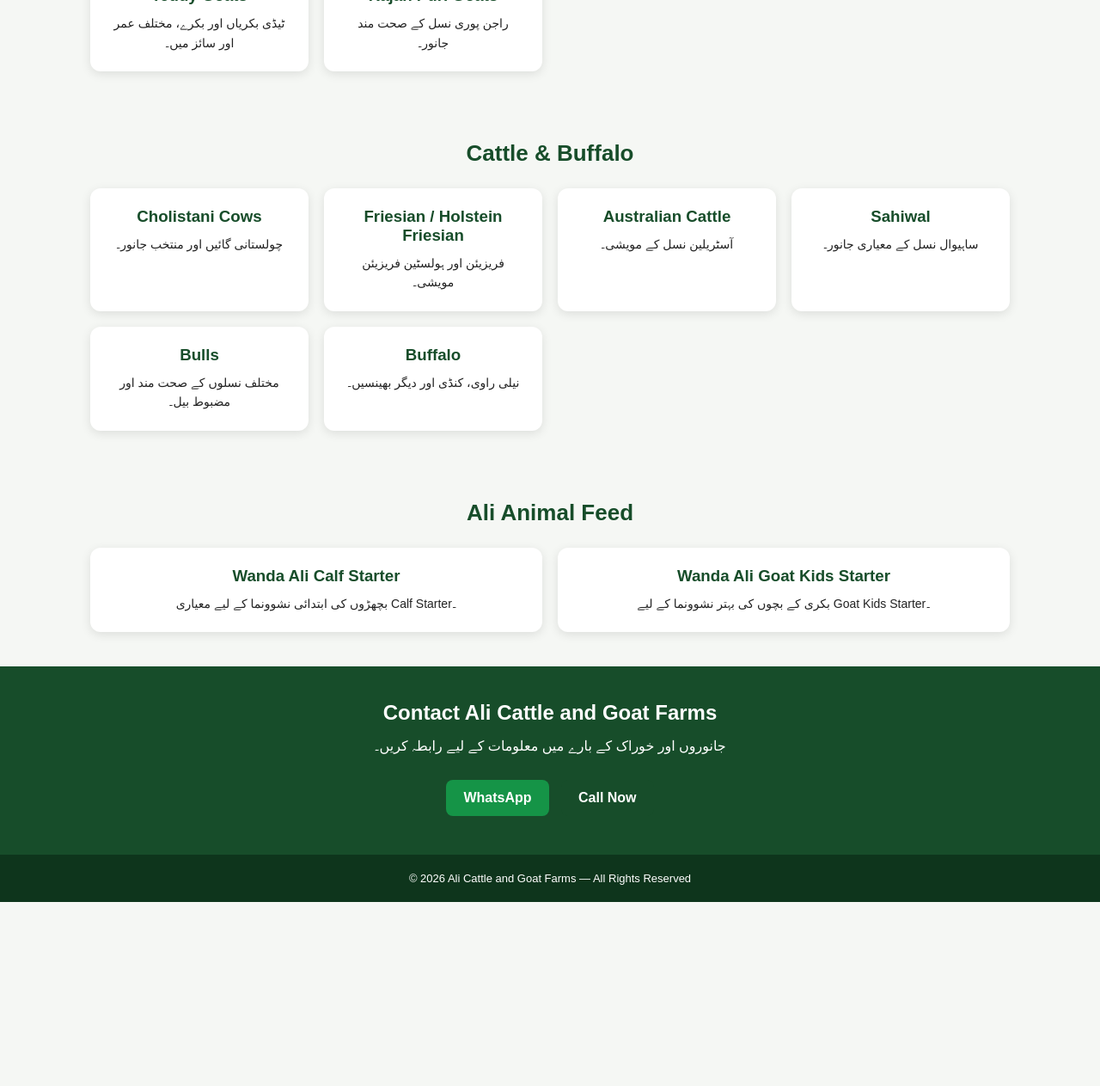
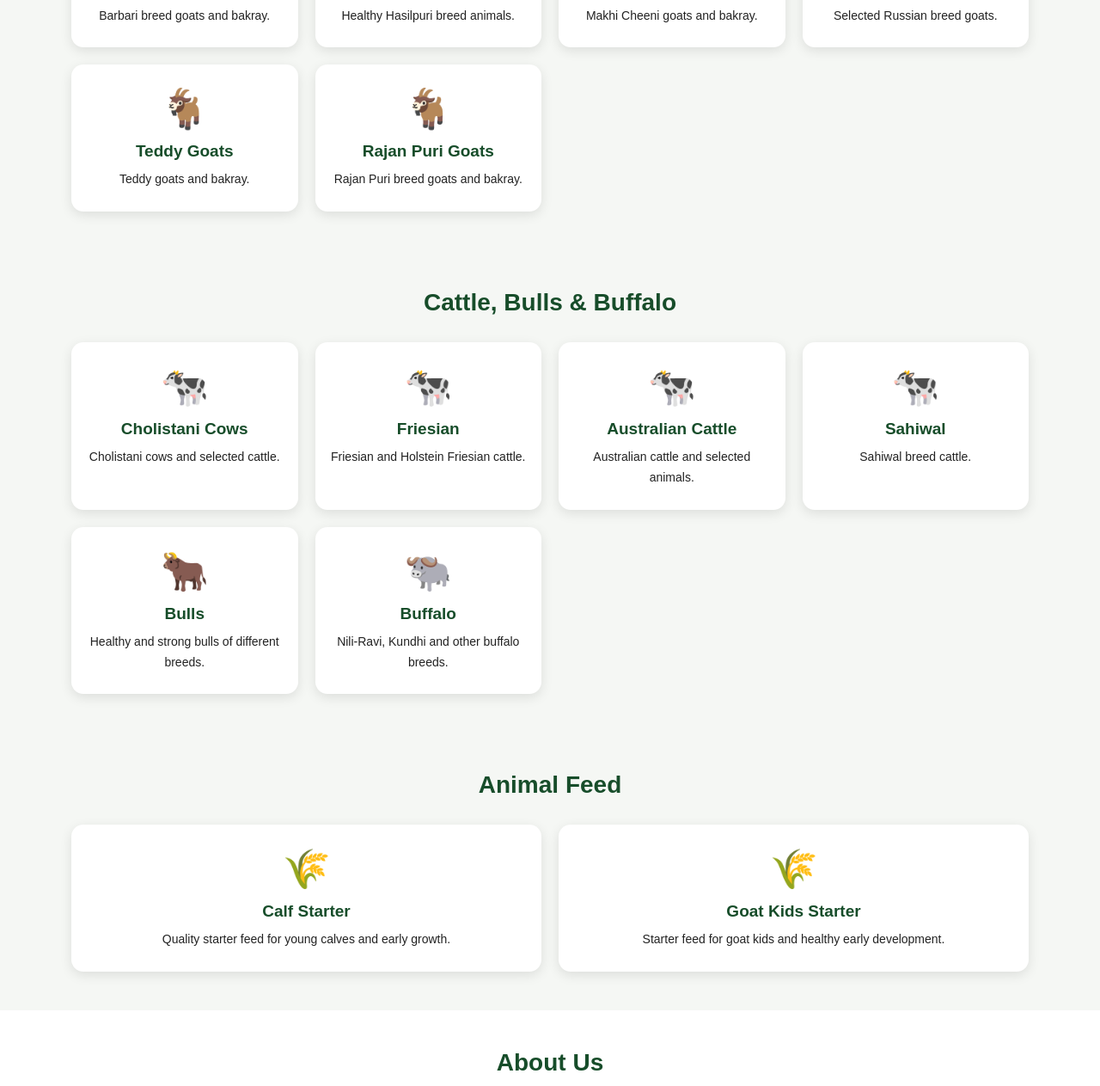
Before and after one commit to Alicattleandgoatfarms/alicattleandgoatfarms.github.io, a plain HTML site: page index.html in a window 1280 px wide. Shown: the part 702-1965 px from the top of the page at 86% size. Before the commit the page ends 1751 px from the top, so only its background shows below. Drawn offline with Linux system fonts and the light colour scheme.

Commit message:
Update index.html

```diff
--- a/index.html
+++ b/index.html
@@ -3,14 +3,19 @@
 <head>
 <meta charset="UTF-8">
 <meta name="viewport" content="width=device-width, initial-scale=1.0">
+
 <title>Ali Cattle and Goat Farms</title>
 
 <style>
 *{
-    box-sizing:border-box;
     margin:0;
     padding:0;
-    font-family:Arial, sans-serif;
+    box-sizing:border-box;
+    font-family:Arial,sans-serif;
+}
+
+html{
+    scroll-behavior:smooth;
 }
 
 body{
@@ -21,12 +26,12 @@
 header{
     background:#174d2a;
     color:white;
-    padding:20px 15px;
     text-align:center;
+    padding:28px 15px;
 }
 
 header h1{
-    font-size:28px;
+    font-size:30px;
     margin-bottom:8px;
 }
 
@@ -35,12 +40,12 @@
 }
 
 nav{
-    background:#0e351c;
-    padding:12px;
+    background:#0d321a;
     text-align:center;
+    padding:13px 5px;
     position:sticky;
     top:0;
-    z-index:10;
+    z-index:100;
 }
 
 nav a{
@@ -48,24 +53,26 @@
     text-decoration:none;
     margin:0 8px;
     font-size:14px;
+    font-weight:bold;
 }
 
 .hero{
-    padding:55px 20px;
     text-align:center;
-    background:linear-gradient(135deg,#dcefdc,#f8f8f8);
+    padding:65px 20px;
+    background:linear-gradient(135deg,#dff0df,#ffffff);
 }
 
 .hero h2{
-    font-size:30px;
     color:#174d2a;
+    font-size:34px;
     margin-bottom:15px;
 }
 
 .hero p{
-    max-width:700px;
+    max-width:750px;
     margin:auto;
-    line-height:1.7;
+    line-height:1.8;
+    font-size:16px;
 }
 
 .buttons{
@@ -74,7 +81,7 @@
 
 .btn{
     display:inline-block;
-    padding:12px 20px;
+    padding:13px 23px;
     margin:5px;
     border-radius:8px;
     text-decoration:none;
@@ -83,7 +90,7 @@
 }
 
 .whatsapp{
-    background:#159447;
+    background:#168c45;
 }
 
 .call{
@@ -91,73 +98,105 @@
 }
 
 section{
-    padding:40px 15px;
-    max-width:1100px;
+    max-width:1150px;
     margin:auto;
+    padding:45px 18px;
 }
 
 .section-title{
     text-align:center;
     color:#174d2a;
-    margin-bottom:25px;
-    font-size:26px;
+    font-size:28px;
+    margin-bottom:30px;
 }
 
 .cards{
     display:grid;
     grid-template-columns:repeat(auto-fit,minmax(220px,1fr));
-    gap:18px;
+    gap:20px;
 }
 
 .card{
     background:white;
-    padding:22px;
-    border-radius:12px;
-    box-shadow:0 3px 12px rgba(0,0,0,.10);
+    padding:25px 18px;
+    border-radius:14px;
     text-align:center;
+    box-shadow:0 4px 14px rgba(0,0,0,.10);
+    transition:.2s;
+}
+
+.card:hover{
+    transform:translateY(-4px);
+}
+
+.icon{
+    font-size:45px;
+    margin-bottom:12px;
 }
 
 .card h3{
     color:#174d2a;
     margin-bottom:10px;
+    font-size:19px;
 }
 
 .card p{
-    line-height:1.6;
+    line-height:1.7;
     font-size:14px;
+}
+
+.about{
+    background:white;
+    max-width:none;
+    text-align:center;
+}
+
+.about p{
+    max-width:800px;
+    margin:auto;
+    line-height:1.9;
 }
 
 .contact{
     background:#174d2a;
     color:white;
+    max-width:none;
     text-align:center;
-    max-width:none;
 }
 
 .contact h2{
     margin-bottom:15px;
 }
 
+.contact p{
+    line-height:1.8;
+}
+
 footer{
-    background:#0e351c;
+    background:#0d321a;
     color:white;
     text-align:center;
-    padding:20px;
+    padding:22px 15px;
     font-size:13px;
 }
 
 @media(max-width:600px){
+
     header h1{
-        font-size:23px;
+        font-size:24px;
+    }
+
+    .hero{
+        padding:50px 15px;
     }
 
     .hero h2{
-        font-size:24px;
+        font-size:27px;
     }
 
     nav a{
         display:inline-block;
-        margin:5px;
+        margin:5px 6px;
     }
 }
 </style>
@@ -175,143 +214,199 @@
     <a href="#goats">Goats</a>
     <a href="#cattle">Cattle</a>
     <a href="#feed">Feed</a>
+    <a href="#about">About</a>
     <a href="#contact">Contact</a>
 </nav>
 
 <section class="hero" id="home">
-    <h2>Welcome to Ali Cattle and Goat Farms</h2>
+
+    <h2>Ali Cattle and Goat Farms</h2>
+
     <p>
-        بکری، بھیڑ، گائے، بیل اور بھینس کی خرید و فروخت۔
-        صحت مند جانور، معیاری خوراک اور قابلِ اعتماد خدمت۔
+        Quality livestock, healthy animals and reliable service.
+        We deal in goats, bakray, cattle, bulls, buffalo and quality animal feed.
     </p>
 
     <div class="buttons">
-        <a class="btn whatsapp" href="https://wa.me/923002098270">
-            WhatsApp
+
+        <a class="btn whatsapp"
+        href="https://wa.me/923002098270">
+        WhatsApp
         </a>
 
-        <a class="btn call" href="tel:+923002098270">
-            Call Now
+        <a class="btn call"
+        href="tel:+923002098270">
+        Call Now
         </a>
+
     </div>
+
 </section>
 
+
 <section id="goats">
+
     <h2 class="section-title">Goats & Bakray</h2>
 
     <div class="cards">
 
         <div class="card">
+            <div class="icon">🐐</div>
             <h3>Barbari Goats</h3>
-            <p>صحت مند اور اچھی نسل کی باربری بکریاں اور بکرے۔</p>
+            <p>Barbari breed goats and bakray.</p>
         </div>
 
         <div class="card">
+            <div class="icon">🐐</div>
             <h3>Hasilpuri Goats</h3>
-            <p>حاصل پوری نسل کے معیاری جانور۔</p>
+            <p>Healthy Hasilpuri breed animals.</p>
         </div>
 
         <div class="card">
+            <div class="icon">🐐</div>
             <h3>Makhi Cheeni</h3>
-            <p>مکھی چینی بکریاں اور بکرے۔</p>
+            <p>Makhi Cheeni goats and bakray.</p>
         </div>
 
         <div class="card">
+            <div class="icon">🐐</div>
             <h3>Russian Goats</h3>
-            <p>روسی نسل کے منتخب جانور۔</p>
+            <p>Selected Russian breed goats.</p>
         </div>
 
         <div class="card">
+            <div class="icon">🐐</div>
             <h3>Teddy Goats</h3>
-            <p>ٹیڈی بکریاں اور بکرے، مختلف عمر اور سائز میں۔</p>
+            <p>Teddy goats and bakray.</p>
         </div>
 
         <div class="card">
+            <div class="icon">🐐</div>
             <h3>Rajan Puri Goats</h3>
-            <p>راجن پوری نسل کے صحت مند جانور۔</p>
+            <p>Rajan Puri breed goats and bakray.</p>
         </div>
 
     </div>
+
 </section>
 
+
 <section id="cattle">
-    <h2 class="section-title">Cattle & Buffalo</h2>
+
+    <h2 class="section-title">Cattle, Bulls & Buffalo</h2>
 
     <div class="cards">
 
         <div class="card">
+            <div class="icon">🐄</div>
             <h3>Cholistani Cows</h3>
-            <p>چولستانی گائیں اور منتخب جانور۔</p>
+            <p>Cholistani cows and selected cattle.</p>
         </div>
 
         <div class="card">
-            <h3>Friesian / Holstein Friesian</h3>
-            <p>فریزیئن اور ہولسٹین فریزیئن مویشی۔</p>
+            <div class="icon">🐄</div>
+            <h3>Friesian</h3>
+            <p>Friesian and Holstein Friesian cattle.</p>
         </div>
 
         <div class="card">
+            <div class="icon">🐄</div>
             <h3>Australian Cattle</h3>
-            <p>آسٹریلین نسل کے مویشی۔</p>
+            <p>Australian cattle and selected animals.</p>
         </div>
 
         <div class="card">
+            <div class="icon">🐄</div>
             <h3>Sahiwal</h3>
-            <p>ساہیوال نسل کے معیاری جانور۔</p>
+            <p>Sahiwal breed cattle.</p>
         </div>
 
         <div class="card">
+            <div class="icon">🐂</div>
             <h3>Bulls</h3>
-            <p>مختلف نسلوں کے صحت مند اور مضبوط بیل۔</p>
+            <p>Healthy and strong bulls of different breeds.</p>
         </div>
 
         <div class="card">
+            <div class="icon">🐃</div>
             <h3>Buffalo</h3>
-            <p>نیلی راوی، کنڈی اور دیگر بھینسیں۔</p>
+            <p>Nili-Ravi, Kundhi and other buffalo breeds.</p>
         </div>
 
     </div>
+
 </section>
 
+
 <section id="feed">
-    <h2 class="section-title">Ali Animal Feed</h2>
+
+    <h2 class="section-title">Animal Feed</h2>
 
     <div class="cards">
 
         <div class="card">
-            <h3>Wanda Ali Calf Starter</h3>
+            <div class="icon">🌾</div>
+            <h3>Calf Starter</h3>
             <p>
-                بچھڑوں کی ابتدائی نشوونما کے لیے معیاری Calf Starter۔
+                Quality starter feed for young calves and early growth.
             </p>
         </div>
 
         <div class="card">
-            <h3>Wanda Ali Goat Kids Starter</h3>
+            <div class="icon">🌾</div>
+            <h3>Goat Kids Starter</h3>
             <p>
-                بکری کے بچوں کی بہتر نشوونما کے لیے Goat Kids Starter۔
+                Starter feed for goat kids and healthy early development.
             </p>
         </div>
 
     </div>
+
 </section>
 
+
+<section class="about" id="about">
+
+    <h2 class="section-title">About Us</h2>
+
+    <p>
+        Ali Cattle and Goat Farms is focused on healthy livestock,
+        quality animal feed and reliable livestock services.
+        We deal in goats, bakray, cows, bulls, buffalo and different breeds.
+    </p>
+
+</section>
+
+
 <section class="contact" id="contact">
+
     <h2>Contact Ali Cattle and Goat Farms</h2>
 
-    <p>جانوروں اور خوراک کے بارے میں معلومات کے لیے رابطہ کریں۔</p>
+    <p>
+        For animals, feed and livestock information, contact us.
+    </p>
 
     <div class="buttons">
-        <a class="btn whatsapp" href="https://wa.me/923002098270">
-            WhatsApp
+
+        <a class="btn whatsapp"
+        href="https://wa.me/923002098270">
+        WhatsApp
         </a>
 
-        <a class="btn call" href="tel:+923002098270">
-            Call Now
+        <a class="btn call"
+        href="tel:+923002098270">
+        Call Now
         </a>
+
     </div>
+
 </section>
 
+
 <footer>
+
     © 2026 Ali Cattle and Goat Farms — All Rights Reserved
+
 </footer>
 
 </body>
```
